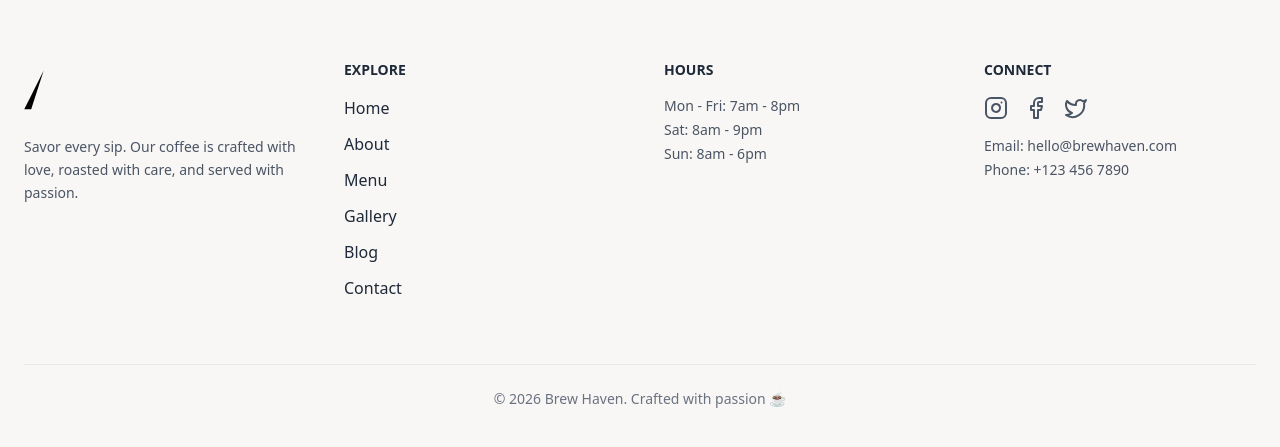
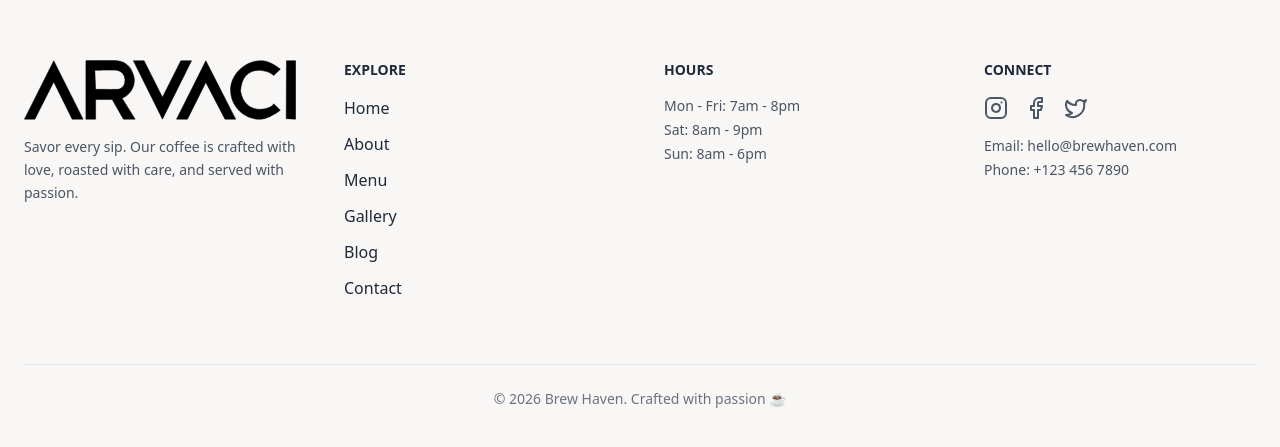
Before and after one commit to 321456987737/arvaci, a Next.js app: page / in a window 1280 px wide. Shown: the part 6478-6925 px from the top of the page. Built offline with nearby package versions, Linux system fonts and the light colour scheme.

Commit message:
addig the footer here

```diff
--- a/src/components/footer.js
+++ b/src/components/footer.js
@@ -39,10 +39,38 @@ const Footer = () => {
         <motion.div variants={itemVariants} className="flex flex-col gap-4">
           <div className="flex items-center gap-3">
             {/* SVG stays same */}
-            <svg width="180" height="60" viewBox="0 0 533 117">
-              {/* shortened for readability */}
-              <path fill="#000" d="M21.3125 115.614h-20.5l57.5-114.49993..." />
-            </svg>
+               <svg
+            xmlns="http://www.w3.org/2000/svg"
+            width="350"
+            height="60"
+            fill="none"
+            viewBox="0 0 533 117"
+          >
+
+            <path
+              fill="#000"
+              d="M21.3125 115.614h-20.5l57.5-114.49993L115.812 115.614H94.3125l-36-72.9999zM235.312 1.11407h-21l57 114.49993 57-114.49993h-21l-36 71.49993zM298.812 115.614l57.5-114.49993 58.5 114.49993h-21l-37.5-71.9999-36 71.9999zM489.312 30.1141l13-12.5s-19.019-15.72182-35-16.50003c-32.96-1.60507-63.795 26.52613-62.5 59.50003 1.248 31.7618 28.275 56.9649 60 54.9999 16.13-.999 37.5-17.5 37.5-17.5l-13-12.5c-4.5 11.4876-56.5 24.988-65-24.9999 3.5-53.51254 52-43 65-30.5M532.312 1.11407h-18l-.5 113.49993 18.5 1z"
+            />
+
+            <path
+              fill="#000"
+              fillRule="evenodd"
+              d="M121.312 1.11407V115.614h19v-38.5h32.5l22 38.5h23l-25.5-41s24-8.4983 24-36.4983c-2-18.0016-13-35.51325-33.5-37.01325-8-.500869-61.5.01162-61.5.01162m17.5 19.00003 1.5 37s33.5.5 44.5 0c2.5-.1137 13-3.5 13-17.5.583-9.2973-6-17.5-14.5-19.5-5.196-1.2992-44.5 0-44.5 0"
+              clipRule="evenodd"
+            />
+
+            <path
+              stroke="#000"
+              d="M21.3125 115.614h-20.5l57.5-114.49993L115.812 115.614H94.3125l-36-72.9999zM235.312 1.11407h-21l57 114.49993 57-114.49993h-21l-36 71.49993zM298.812 115.614l57.5-114.49993 58.5 114.49993h-21l-37.5-71.9999-36 71.9999zM489.312 30.1141l13-12.5s-19.019-15.72182-35-16.50003c-32.96-1.60507-63.795 26.52613-62.5 59.50003 1.248 31.7618 28.275 56.9649 60 54.9999 16.13-.999 37.5-17.5 37.5-17.5l-13-12.5c-4.5 11.4876-56.5 24.988-65-24.9999 3.5-53.51254 52-43 65-30.5ZM532.312 1.11407h-18l-.5 113.49993 18.5 1z"
+            />
+
+            <path
+              stroke="#000"
+              d="M121.312 1.11407V115.614h19v-38.5h32.5l22 38.5h23l-25.5-41s24-8.4983 24-36.4983c-2-18.0016-13-35.51325-33.5-37.01325-8-.500869-61.5.01162-61.5.01162Zm17.5 19.00003 1.5 37s33.5.5 44.5 0c2.5-.1137 13-3.5 13-17.5.583-9.2973-6-17.5-14.5-19.5-5.196-1.2992-44.5 0-44.5 0Z"
+              clipRule="evenodd"
+            />
+
+          </svg>
           </div>
 
           <p className="text-gray-600 text-sm leading-relaxed max-w-xs">
--- a/src/components/home/quality.js
+++ b/src/components/home/quality.js
@@ -83,7 +83,7 @@ const ContactSection = () => {
         <iframe
           src="https://maps.google.com/maps?q=ARVACI%20coffee%20340%20W%2037th%20St%20New%20York&t=h&z=15&ie=UTF8&iwloc=&output=embed"
           className="w-full h-full border-0"
-          loading="lazy"
+          loading="fast"
         ></iframe>
       </div>
     </section>
```
